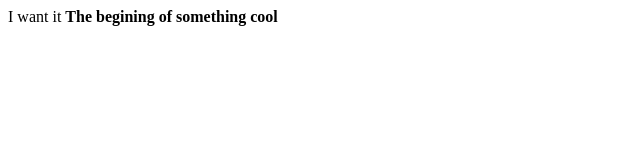
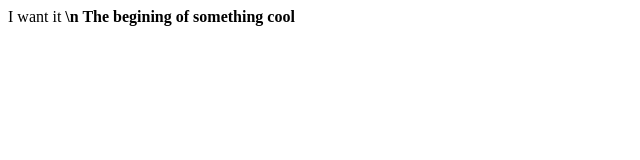
Before and after one commit to CoolCoder54323/udhsRL, a plain HTML site: page index.html in a window 1280 px wide. Shown: the full height of the page, 0-640 px from the left. Drawn offline with Linux system fonts and the light colour scheme.

Commit message:
Update index.html

```diff
--- a/index.html
+++ b/index.html
@@ -1,2 +1,2 @@
 <head>I want it</head>
-<body><b>The begining of something cool</b></body>
+<body><b>\n The begining of something cool</b></body>
```
